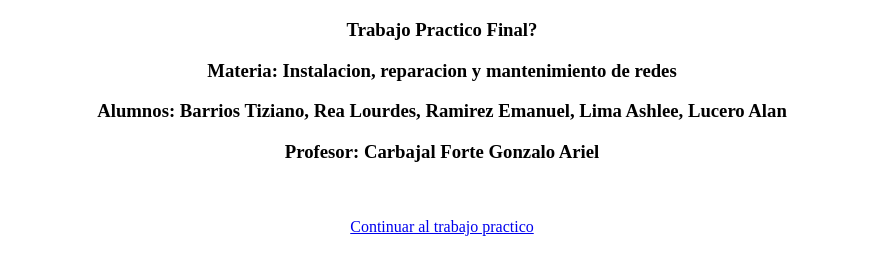
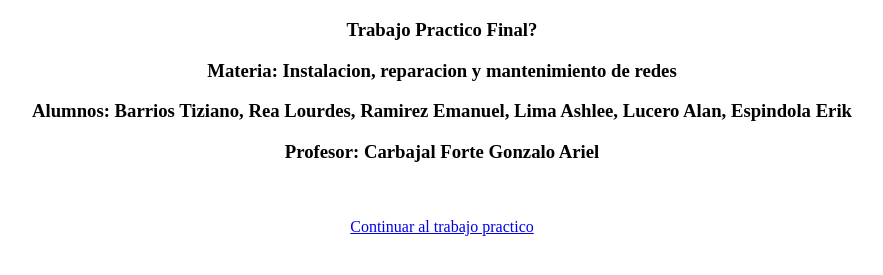
Before and after one commit to Tkixiano/Pagina-Carbajal, a plain HTML site: page trabajo final/index.html in a window 1280 px wide. Shown: the part 61-336 px from the top of the page, without its empty margins (198-1081 px from the left). Drawn offline with Linux system fonts and the light colour scheme.

Commit message:
commit agregando a erik al trabajo

```diff
--- a/trabajo final/index.html
+++ b/trabajo final/index.html
@@ -10,7 +10,7 @@
         <h1>Caratula</h1>
         <h3>Trabajo Practico Final?</h3>
         <h3>Materia: Instalacion, reparacion y mantenimiento de redes</h3>
-        <h3>Alumnos: Barrios Tiziano, Rea Lourdes, Ramirez Emanuel, Lima Ashlee, Lucero Alan</h3>
+        <h3>Alumnos: Barrios Tiziano, Rea Lourdes, Ramirez Emanuel, Lima Ashlee, Lucero Alan, Espindola Erik</h3>
         <h3>Profesor: Carbajal Forte Gonzalo Ariel</h3>
         <br><br>
         <a href="tepe.html">Continuar al trabajo practico</a>
```
